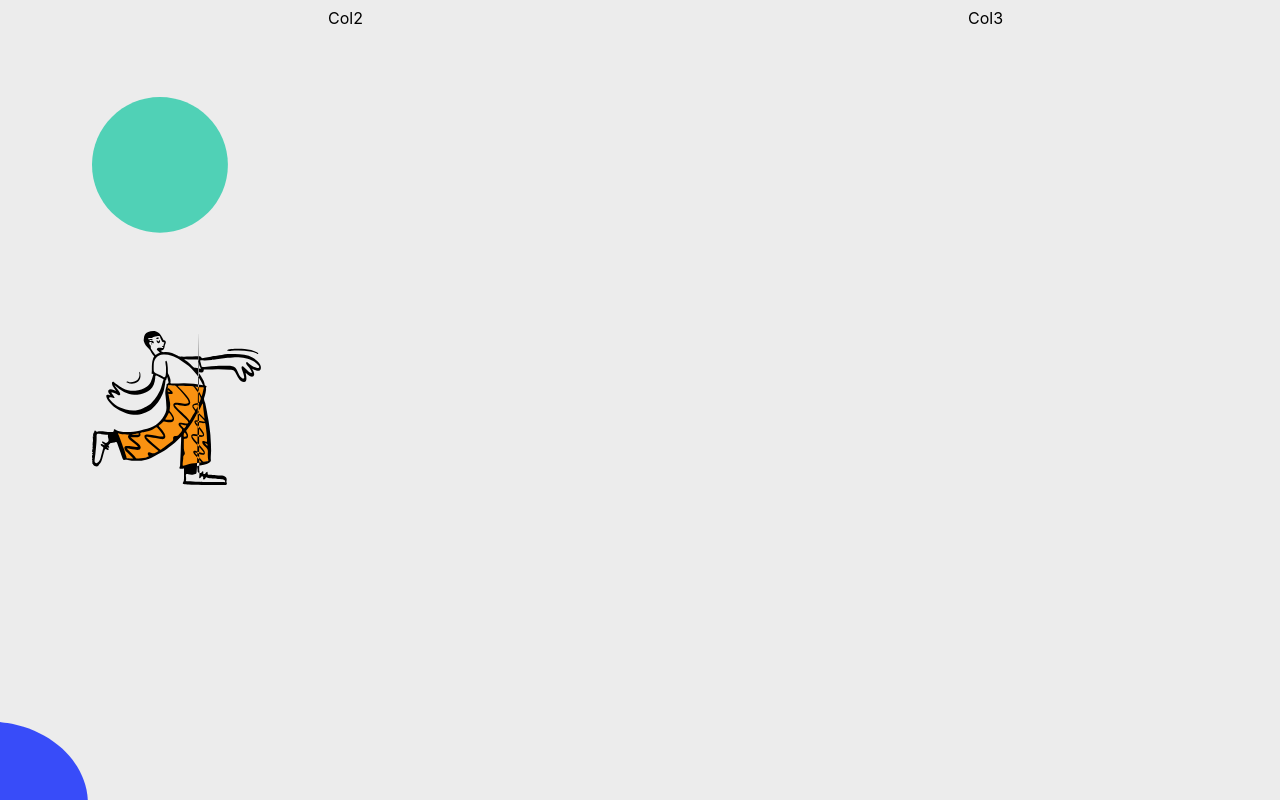
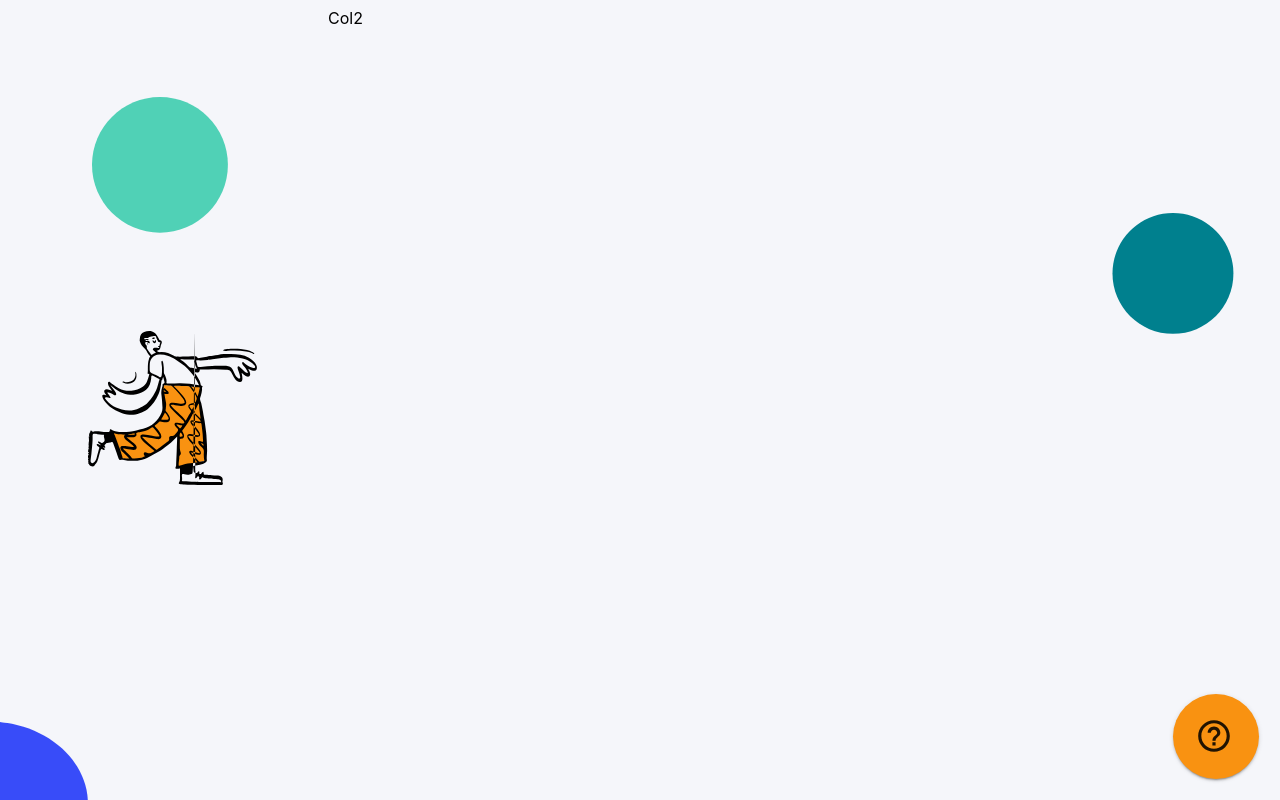
Before and after one commit to cesarevalo22/psicoAsistenteWeb, a React (Create React App) app: page /confirmCode in a window 1280 px wide. Built offline with nearby package versions, Linux system fonts and the light colour scheme.

Commit message:
Se realiza maquetación de columna derecha del RegisterLayout. Se implementa funcionalidad que permite pasar el prop className al svgCircle

```diff
--- a/src/assets/images/svgFiles/svgRegisterLayout/SvgLeftCircle.js
+++ b/src/assets/images/svgFiles/svgRegisterLayout/SvgCircle.js
@@ -1,11 +1,11 @@
 import React from 'react';
 
-function SvgLeftCircle(props) {
+function SvgCircle({ className, ...props}) {
   return (
-    <svg width="136" height="136" viewBox="0 0 136 136" fill="none" xmlns="http://www.w3.org/2000/svg">
+    <svg className={className} width="136" height="136" viewBox="0 0 136 136" fill="none" xmlns="http://www.w3.org/2000/svg">
       <path fill-rule="evenodd" clip-rule="evenodd" d="M135.9 67.8629C135.9 30.3831 105.478 0 67.9496 0C30.4228 0 0 30.3831 0 67.8629C0 105.343 30.4228 135.726 67.9496 135.726C105.478 135.726 135.9 105.343 135.9 67.8629Z" fill="#50D1B6"/>
     </svg>
   );
 }
 
-export default SvgLeftCircle;
+export default SvgCircle;
--- a/src/assets/images/svgFiles/svgRegisterLayout/SvgCornerCircle.js
+++ b/src/assets/images/svgFiles/svgRegisterLayout/SvgCornerCircle.js
@@ -1,8 +1,8 @@
 import React from 'react';
 
-function SvgCornerCircle(props) {
+function SvgCornerCircle({ className, ...props}) {
   return (
-    <svg width="95" height="78" viewBox="0 0 95 78" fill="none" xmlns="http://www.w3.org/2000/svg">
+    <svg className={className} width="95" height="78" viewBox="0 0 95 78" fill="none" xmlns="http://www.w3.org/2000/svg">
       <mask id="mask0" mask-type="alpha" maskUnits="userSpaceOnUse" x="-8" y="0" width="103" height="87">
         <path fill-rule="evenodd" clip-rule="evenodd" d="M-8 78.4307L-1.20389 0.000178821L94.4242 8.28648L87.6281 86.717L-8 78.4307Z" fill="white"/>
       </mask>
--- a/src/components/layout/RegisterLayout.js
+++ b/src/components/layout/RegisterLayout.js
@@ -1,9 +1,10 @@
-import { Grid } from '@material-ui/core';
+import { Button, Grid } from '@material-ui/core';
 import React from 'react'
 import SvgCharacter from '../../assets/images/svgFiles/svgRegisterLayout/SvgCharacter';
 import SvgCornerCircle from '../../assets/images/svgFiles/svgRegisterLayout/SvgCornerCircle';
-import SvgLeftCircle from '../../assets/images/svgFiles/svgRegisterLayout/SvgLeftCircle';
+import SvgCircle from '../../assets/images/svgFiles/svgRegisterLayout/SvgCircle';
 import RegisterLayoutStyles from '../../styles/layout/RegisterLayoutStyles';
+import HelpOutlineIcon from '@material-ui/icons/HelpOutline';
 
 const RegisterLayout = ({ children }) => {
 
@@ -13,20 +14,31 @@ const RegisterLayout = ({ children }) => {
     <Grid container spacing={2} className={classes.gridContainer}>
       <Grid container item xs={3} direction="column">
         <Grid className={`${classes.gridItem} ${classes.gridItemCircle}`} item xs={4}>
-          <SvgLeftCircle/>
+          <SvgCircle className={classes.turquoiseCircle}/>
         </Grid>
         <Grid className={`${classes.gridItem} ${classes.gridItemCharacter}`} item xs={6}>
           <SvgCharacter/>
         </Grid>
         <Grid className={`${classes.gridItem} ${classes.gridItemCorner}`} item xs={2}>
-          <SvgCornerCircle/>
+          <SvgCornerCircle className={classes.neonBlueCircle}/>
         </Grid>
       </Grid>
-      <Grid item xs={6}>
+      <Grid item xs={7}>
         Col2
       </Grid>
-      <Grid item xs={3}>
-        Col3
+      <Grid container item xs={2} direction="column">
+        <Grid className={`${classes.gridItem} ${classes.gridItemRightCircle}`} item xs={9}>
+          <SvgCircle className={classes.darkCyanCircle}/>
+        </Grid>
+        <Grid className={`${classes.gridItem} ${classes.gridItemHelp}`} item xs={3}>
+          <Button
+            variant="contained"
+            size="large"
+            className={classes.helpButton}
+            startIcon={<HelpOutlineIcon/>}
+          >
+          </Button>
+        </Grid>
       </Grid>
     </Grid>
   )
--- a/src/styles/layout/RegisterLayoutStyles.js
+++ b/src/styles/layout/RegisterLayoutStyles.js
@@ -1,13 +1,12 @@
 import { makeStyles } from '@material-ui/core/styles';
 
 const RegisterLayoutStyles = makeStyles((theme) => ({
-
   gridContainer: {
     width: "100%",
     height: "100vh",
     margin: "0",
     padding: "0",
-    backgroundColor: "#ECECEC",
+    backgroundColor: theme.palette.colors.background,
     '& .MuiGrid-container': {
       padding: '0'
     }
@@ -24,14 +23,64 @@ const RegisterLayoutStyles = makeStyles((theme) => ({
     paddingTop: '20%'
   },
 
+  gridItemRightCircle: {
+    alignItems: 'center',
+    justifyContent: 'center',
+    paddingBottom: '25%'
+  },
+
   gridItemCharacter: {
     justifyContent: 'center',
-    paddingLeft: '10%',
+    paddingLeft: '8%',
     paddingTop: '20%'
+  },
+
+  gridItemHelp: {
+    alignItems: 'flex-end',
+    justifyContent: 'flex-end',
+    paddingRight: '10%',
+    paddingBottom: '10%'
   },
 
   gridItemCorner: {
     alignItems: 'flex-end'
+  },
+
+  turquoiseCircle: {
+    '& path': {
+      fill: theme.palette.colors.turquoise
+    }
+  },
+
+  neonBlueCircle: {
+    '& path': {
+      fill: theme.palette.colors.neonBlue
+    }
+  },
+
+  darkCyanCircle: {
+    width: '124px',
+    height: '121px',
+    '& path': {
+      fill: theme.palette.colors.darkCyan
+    }
+  },
+
+  helpButton: {
+    width: '86px',
+    height: '85px',
+    borderRadius: '50%',
+    fontSize: '20px',
+    backgroundColor: theme.palette.colors.orange,
+    '&:hover': {
+      backgroundColor: theme.palette.colors.red
+    },
+    '& .MuiButton-startIcon': {
+      marginRight: '0'
+    },
+    '& .MuiSvgIcon-root': {
+      fontSize: '38px'
+    }
   }
 
 }));
```
Lines whose indentation alone changed are shown as unchanged.
